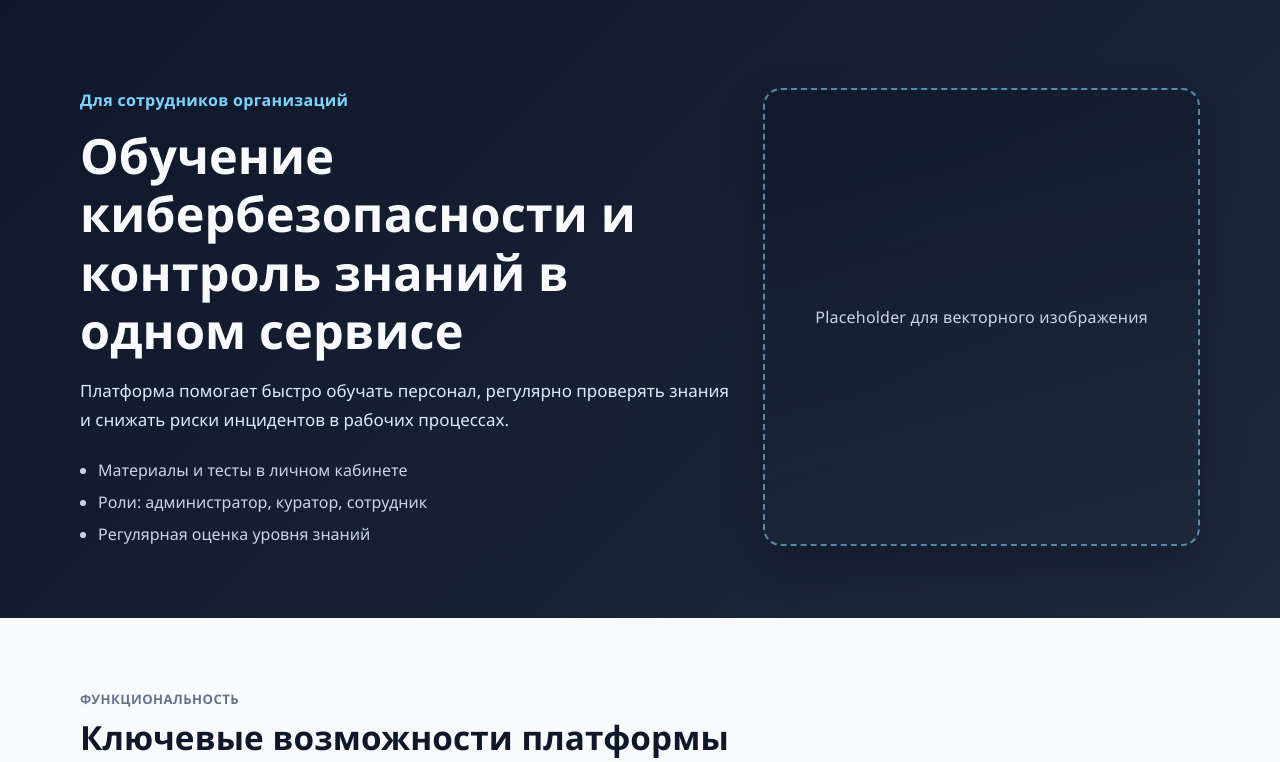
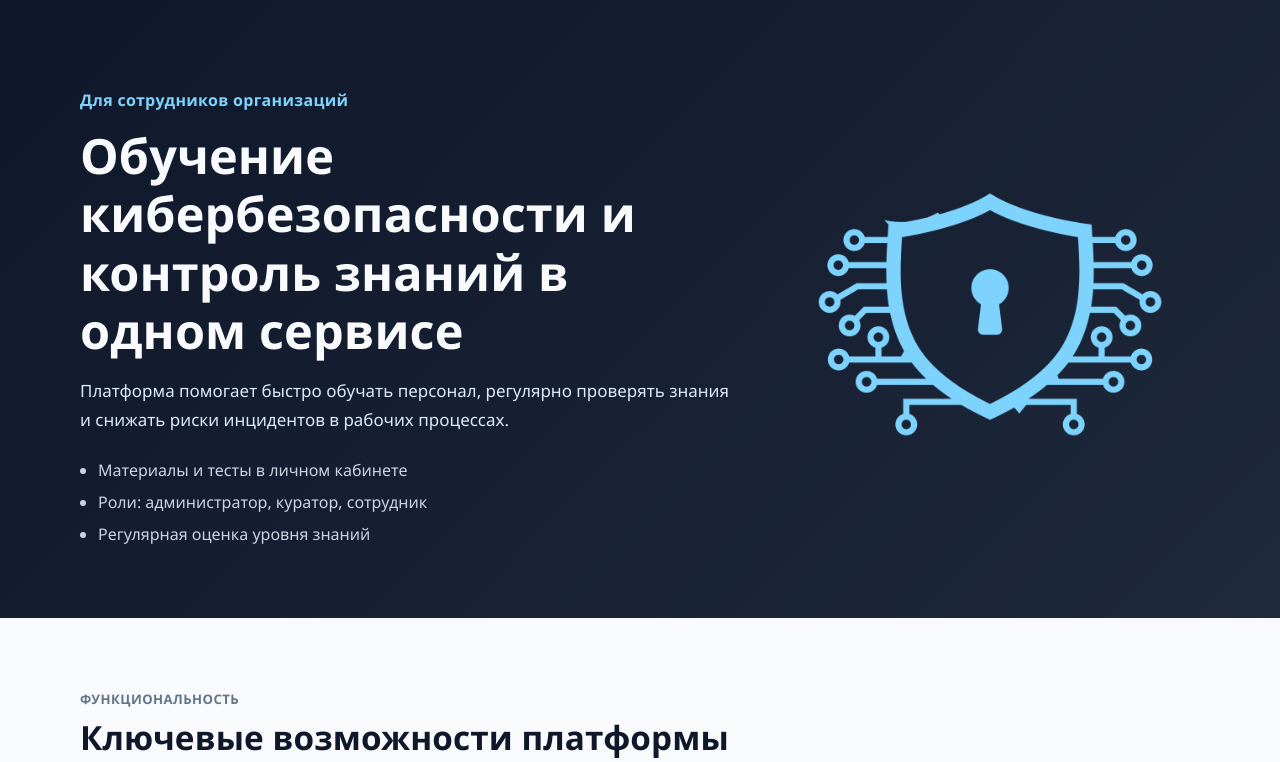
Before and after one commit to corpedu1/corpedu, a Django app: page / in a window 1280 px wide. Shown: the part 73-835 px from the top of the page. Run offline with Django 5.2, Linux system fonts and the light colour scheme.

Commit message:
Added hero-img

```diff
--- a/static/css/landing.css
+++ b/static/css/landing.css
@@ -321,7 +321,7 @@ a {
     display: grid;
     grid-template-columns: 1.2fr 0.8fr;
     gap: 28px;
-    align-items: stretch;
+    align-items: center;
 }
 
 .eyebrow {
@@ -358,30 +358,13 @@ a {
     gap: 8px;
 }
 
-.hero__placeholder {
-    display: flex;
-    align-items: stretch;
-}
-
-.hero__placeholder-inner {
+.hero__image {
+    display: block;
     width: 100%;
-    min-height: 320px;
-    border-radius: 18px;
-    border: 2px dashed rgba(125, 211, 252, 0.6);
-    background: linear-gradient(165deg, rgba(15, 23, 42, 0.68), rgba(30, 41, 59, 0.86));
-    box-shadow: 0 18px 40px rgba(2, 6, 23, 0.28);
-    display: flex;
-    align-items: center;
-    justify-content: center;
-    padding: 20px;
-}
-
-.hero__placeholder-inner p {
-    margin: 0;
-    color: #cbd5e1;
-    font-size: 1rem;
-    text-align: center;
-    letter-spacing: 0.2px;
+    max-width: min(420px, 100%);
+    height: auto;
+    object-fit: contain;
+    justify-self: end;
 }
 
 .panel__list {
@@ -3538,6 +3521,10 @@ a.admin-material-stats-export {
         grid-template-columns: 1fr;
     }
 
+    .hero__image {
+        justify-self: center;
+    }
+
     .panel__list {
         grid-template-columns: 1fr;
     }
--- a/templates/landing.html
+++ b/templates/landing.html
@@ -26,11 +26,15 @@
                         <li>Регулярная оценка уровня знаний</li>
                     </ul>
                 </div>
-                <div class="hero__placeholder">
-                    <div class="hero__placeholder-inner">
-                        <p>Placeholder для векторного изображения</p>
-                    </div>
-                </div>
+                <img
+                    class="hero__image"
+                    src="{% static 'img/cybersec.png' %}"
+                    alt="Иконка кибербезопасности: щит и защита данных"
+                    width="512"
+                    height="512"
+                    loading="eager"
+                    decoding="async"
+                >
             </div>
         </section>
 
```
Also changed, not shown: static/img/cybersec.png (added).
